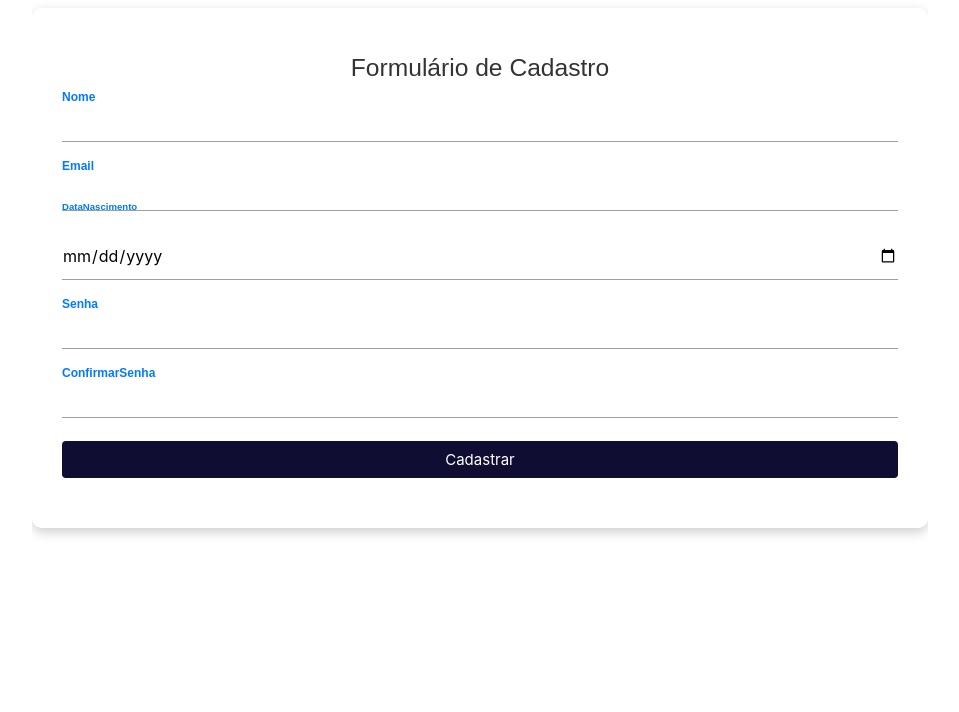
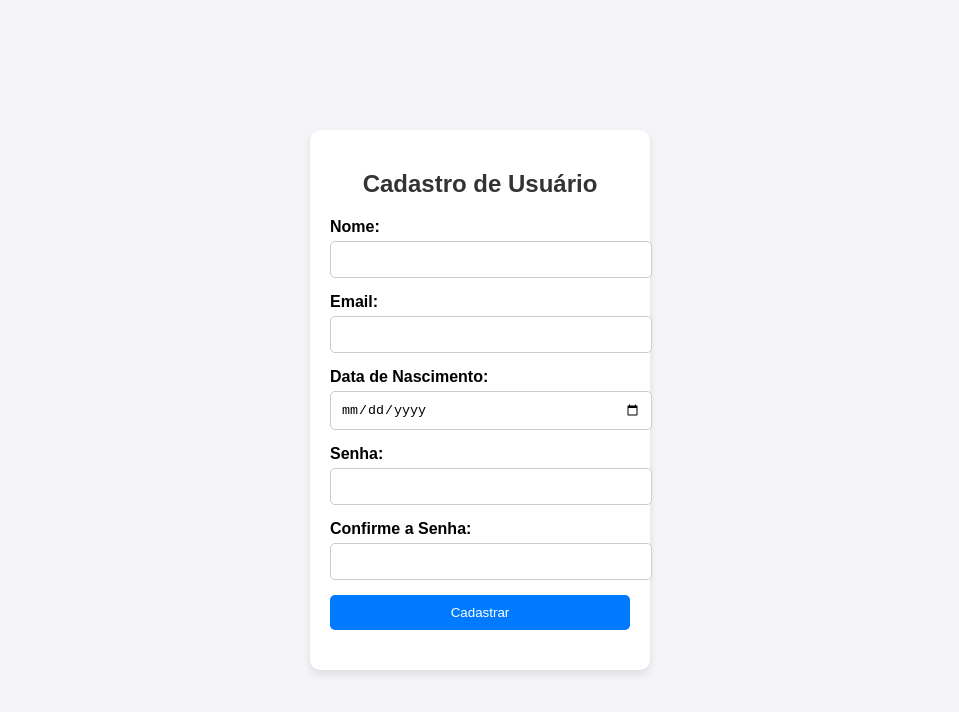
Before and after one commit to cafecomdeploy/Plataforma-de-Cadastros-Front, a React (Create React App) app: page /signup in a window 1280 px wide. Shown: the top 712 px of the page, without its empty margins (160-1119 px from the left). Built offline with nearby package versions, Linux system fonts and the light colour scheme.

Commit message:
anaovo form

```diff
--- a/src/App.js
+++ b/src/App.js
@@ -11,6 +11,7 @@ const App = () => {
         <Router>
             <Routes>
                 <Route path="/" element={<FormLogin />} />
+
                 <Route path="/signup" element={<Cadastro />} />
                 <Route path="/endereco" element={<CadastroEndereco />} />
                 <Route path="/novo-endereco" element={<Endereco />} />
--- a/src/components/Cadastro.js
+++ b/src/components/Cadastro.js
@@ -1,76 +1,107 @@
-import React, { useState } from 'react';
-import Button from './Button';
-import 'materialize-css/dist/css/materialize.min.css';
-import '../styles/Cadastro.css'; // Para o CSS personalizado
+import React, { useState } from "react";
+import '../styles/Cadastro.css'; // Importando o arquivo de estilos
 
 const Cadastro = () => {
   const [formData, setFormData] = useState({
-    nome: '',
-    email: '',
-    dataNascimento: '',
-    senha: '',
-    confirmarSenha: ''
+    nome: "",
+    email: "",
+    dataNascimento: "",
+    senha: "",
+    confirmarSenha: "",
   });
 
-  const [errors, setErrors] = useState({});
+  const [error, setError] = useState("");
 
   const handleChange = (e) => {
-    const { name, value } = e.target;
-    setFormData({ ...formData, [name]: value });
-  };
-
-  const validateEmail = (email) => {
-    const re = /^[^\s@]+@[^\s@]+\.[^\s@]+$/;
-    return re.test(email);
+    setFormData({
+      ...formData,
+      [e.target.name]: e.target.value,
+    });
   };
 
   const handleSubmit = (e) => {
     e.preventDefault();
-    const newErrors = {};
 
-    if (!formData.nome) newErrors.nome = 'Nome é obrigatório';
-    if (!formData.email) {
-      newErrors.email = 'Email é obrigatório';
-    } else if (!validateEmail(formData.email)) {
-      newErrors.email = 'Email inválido';
+    if (formData.senha !== formData.confirmarSenha) {
+      setError("As senhas não coincidem");
+    } else {
+      setError("");
+      // Aqui você pode enviar os dados para o back-end
+      console.log("Formulário enviado com sucesso!", formData);
     }
-    if (!formData.dataNascimento) newErrors.dataNascimento = 'Data de nascimento é obrigatória';
-    if (!formData.senha) newErrors.senha = 'Senha é obrigatória';
-    if (formData.senha !== formData.confirmarSenha) {
-      newErrors.confirmarSenha = 'As senhas não coincidem';
-    }
-
-    if (Object.keys(newErrors).length > 0) {
-      setErrors(newErrors);
-      return;
-    }
-
-    console.log(JSON.stringify(formData));
-    setErrors({});
-    // Aqui você pode fazer a chamada ao backend
   };
 
   return (
-    <div className="container cadastro-container">
-      <div className="card-panel">
-        <h5 className="center-align">Formulário de Cadastro</h5>
-        <form onSubmit={handleSubmit}>
-          {['nome', 'email', 'dataNascimento', 'senha', 'confirmarSenha'].map((field, index) => (
-            <div className="input-field" key={index}>
+    <div className="cadastro-container">
+      <form onSubmit={handleSubmit} className="form">
+        <h2 className="title">Cadastro de Usuário</h2>
+
+        <div className="input-group">
+          <label htmlFor="nome">Nome:</label>
           <input
-                type={field.includes('senha') ? 'password' : field === 'dataNascimento' ? 'date' : 'text'}
-                name={field}
-                value={formData[field]}
+            type="text"
+            name="nome"
+            value={formData.nome}
             onChange={handleChange}
+            className="input"
             required
           />
-              <label htmlFor={field}>{field.charAt(0).toUpperCase() + field.slice(1).replace('dataNascimento', 'Data de Nascimento')}</label>
-              {errors[field] && <span className="red-text">{errors[field]}</span>}
         </div>
-          ))}
-          <Button type="submit">Cadastrar</Button>
+
+        <div className="input-group">
+          <label htmlFor="email">Email:</label>
+          <input
+            type="email"
+            name="email"
+            value={formData.email}
+            onChange={handleChange}
+            className="input"
+            required
+          />
+        </div>
+
+        <div className="input-group">
+          <label htmlFor="dataNascimento">Data de Nascimento:</label>
+          <input
+            type="date"
+            name="dataNascimento"
+            value={formData.dataNascimento}
+            onChange={handleChange}
+            className="input"
+            required
+          />
+        </div>
+
+        <div className="input-group">
+          <label htmlFor="senha">Senha:</label>
+          <input
+            type="password"
+            name="senha"
+            value={formData.senha}
+            onChange={handleChange}
+            className="input"
+            required
+          />
+        </div>
+
+        <div className="input-group">
+          <label htmlFor="confirmarSenha">Confirme a Senha:</label>
+          <input
+            type="password"
+            name="confirmarSenha"
+            value={formData.confirmarSenha}
+            onChange={handleChange}
+            className="input"
+            required
+          />
+        </div>
+
+        {error && <p className="error">{error}</p>}
+
+        <button type="submit" className="button">
+          Cadastrar
+        </button>
       </form>
-      </div>
     </div>
   );
 };
--- a/src/styles/Cadastro.css
+++ b/src/styles/Cadastro.css
@@ -1,52 +1,47 @@
-* {
-    box-sizing: border-box;
+.cadastro-container {
+  display: flex;
+  justify-content: center;
+  align-items: center;
+  height: 100vh;
+  background-color: #f4f4f9;
 }
 
-  html, body {
-    height: 100%;
-    margin: 0;
-    padding: 0;
+.form {
+  padding: 20px;
+  border-radius: 10px;
+  background-color: #fff;
+  box-shadow: 0 4px 8px rgba(0, 0, 0, 0.1);
+  width: 300px;
 }
 
-  body.componente-cadastro {
-    background-image: url('https://ufob.edu.br/noticias/roda-de-conversa-debate-saude-mental-na-era-das-redes-sociais/magem-em-fundo-lilas-com-desenho-de-jovem-acuado-em-frente-a-uma-tela-de-notebook/@@images/032dfb21-c1ba-4990-9b59-7c4c38106a2a.png');
-    background-size: cover;
-    background-position: center;
-    background-repeat: no-repeat;
-    overflow: hidden;
+.title {
+  text-align: center;
+  margin-bottom: 20px;
 }
 
-  .cadastro-container {
-    background-size: cover;
-    background-repeat: no-repeat;
-    height: 100vh;
-    overflow: hidden;
-
+.input-group {
+  margin-bottom: 15px;
 }
 
-  .card-panel {
-    background-color: rgba(255, 255, 255, 0.8);
-    border-radius: 10px;
-    padding: 30px;
-    box-shadow: 0 4px 12px rgba(0, 0, 0, 0.2);
+.input {
+  width: 100%;
+  padding: 10px;
+  border-radius: 5px;
+  border: 1px solid #ccc;
 }
 
-  h5 {
-    color: #333;
-    font-family: 'Arial', sans-serif;
+.button {
+  width: 100%;
+  padding: 10px;
+  border-radius: 5px;
+  background-color: #007bff;
+  color: #fff;
+  border: none;
+  cursor: pointer;
 }
 
-  .input-field input:focus + label,
-  .input-field input:not(:placeholder-shown) + label {
-    color: #007bff;
-    font-size: 12px;
-    top: -20px;
+.error {
+  color: red;
+  margin-top: 10px;
+  text-align: center;
 }
-
-  .input-field label {
-    transition: all 0.2s ease;
-  }
-
-  .red-text {
-    color: red;
-  }
```
Also changed, not shown: src/App.css (+8 -0 lines). Lines whose indentation alone changed are shown as unchanged.
